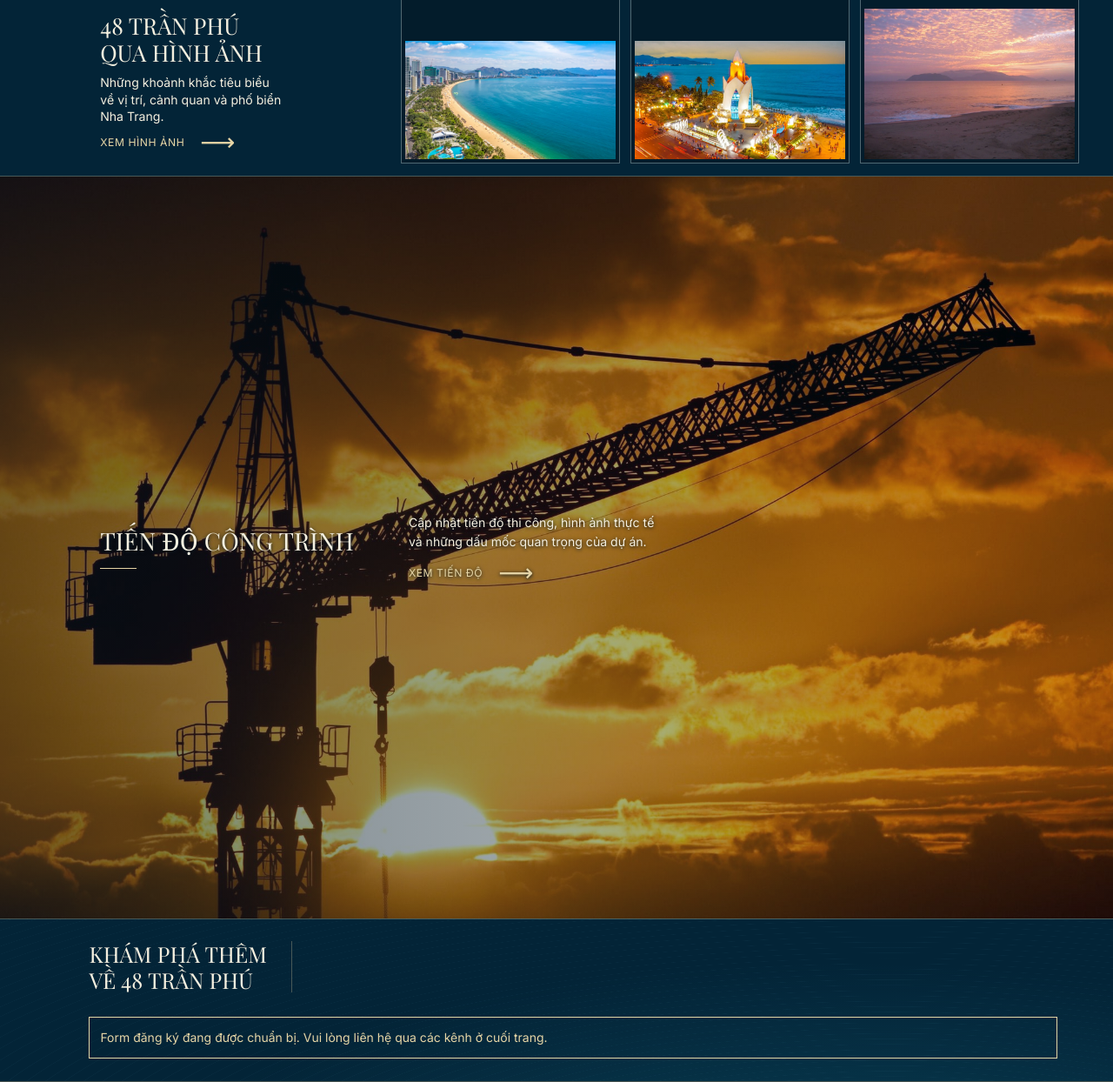
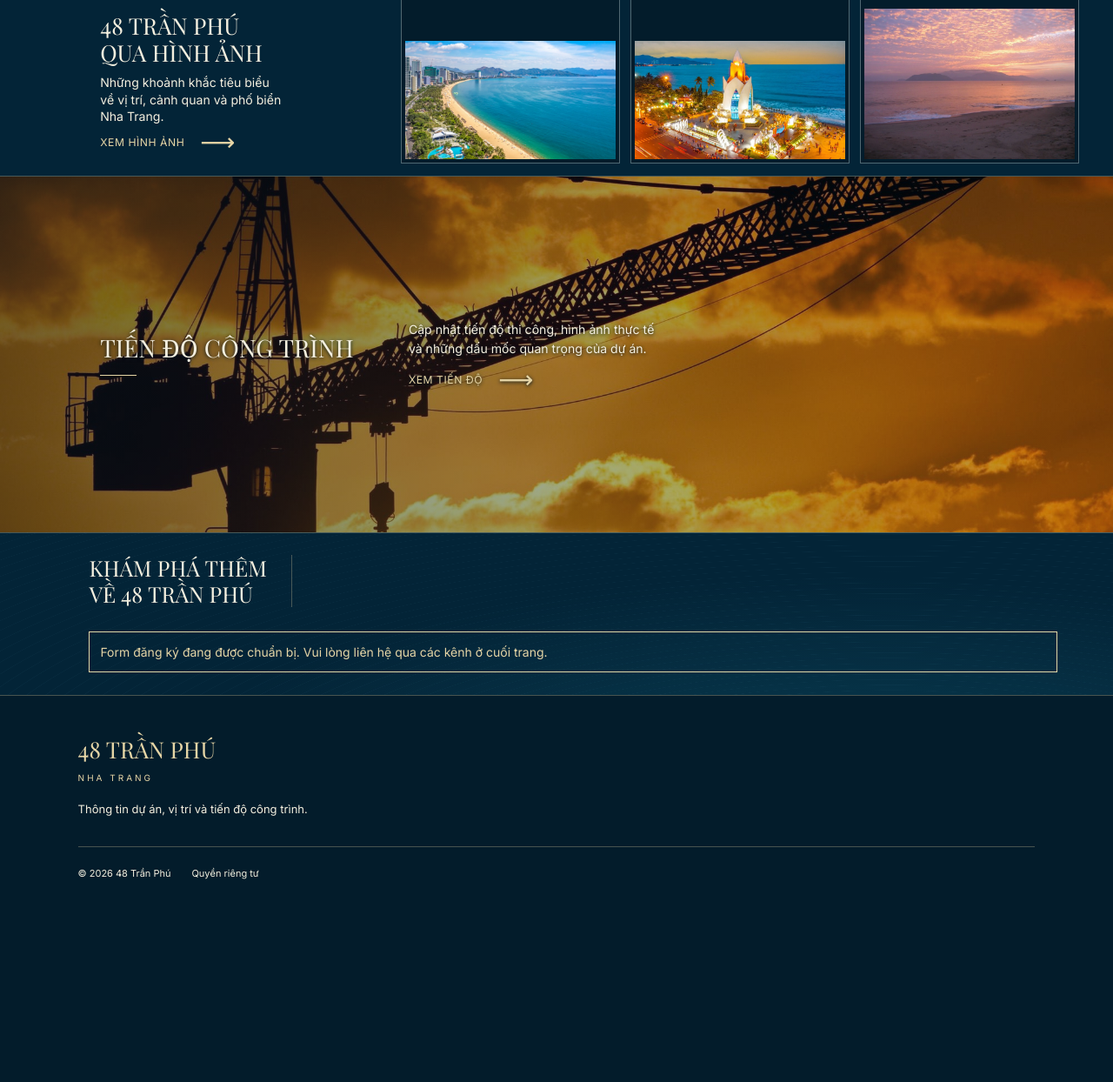
Before and after one commit to Ngoc1234567/48trangphu, a WordPress theme: template wp-content/themes/tran-phu-48/front-page.php in a window 1280 px wide. Shown: the part 1529-2773 px from the top of the page at 87% size. After the commit the page ends 2540 px from the top, so only its background shows below. Run offline with PHP 8.4 and a stand-in for WordPress, Linux system fonts and the light colour scheme; the site name, menu and one post (Sample post) are stand-ins, and other content is empty; some libraries are stand-ins or nearby versions; some web fonts are replaced.

Commit message:
update css for homepage

```diff
--- a/wp-content/themes/tran-phu-48/assets/home-classic.css
+++ b/wp-content/themes/tran-phu-48/assets/home-classic.css
@@ -145,9 +145,9 @@ html{scroll-behavior:smooth}
 .home-page .location{height:auto;min-height:0;max-height:none}
 .home-page .location>img{position:static;width:100%;height:auto;object-fit:contain;object-position:center;align-self:center}
 .home-page .location-copy{min-width:0}
-/* A shallow crop keeps the excavators above and the site cabins below. */
-.home-page .journal{aspect-ratio:3/2;min-height:0;align-items:center;text-shadow:0 1px 4px #001522}
-.home-page .journal-image{object-position:center;object-fit:cover}
+/* Limit the desktop banner height while keeping the machinery and site in view. */
+.home-page .journal{aspect-ratio:auto;min-height:clamp(400px,32vw,500px);align-items:center;text-shadow:0 1px 4px #001522}
+.home-page .journal-image{object-position:center 45%;object-fit:cover}
 .home-page .journal:after{background:linear-gradient(90deg,rgba(0,22,34,.55),rgba(0,22,34,.2))}
 /* Keep gallery controls clear of the image on phones, including landscape. */
 @media(max-width:700px),(max-height:500px){
@@ -168,5 +168,10 @@ html{scroll-behavior:smooth}
  .home-page .location .text-link{position:static;font-size:10px;gap:8px;min-height:36px;margin-top:6px}
  .home-page .location:after{display:none}
  .home-page .location-copy{position:static;width:100%;padding:24px 22px;background:var(--navy)}
+ .home-page .journal{min-height:clamp(300px,75vw,380px);padding:28px 24px;display:flex;flex-direction:column;align-items:flex-start;justify-content:center;gap:16px}
+ .home-page .journal-image{object-position:65% 45%}
+ .home-page .journal:after{background:linear-gradient(90deg,rgba(0,22,34,.78),rgba(0,22,34,.25))}
+ .home-page .journal-copy{max-width:280px}
+ .home-page .journal-copy p{display:block;margin:0 0 8px;font-size:14px;line-height:1.6}
  .home-page .journal-copy .text-link{position:static;opacity:1;font-size:11px;min-height:44px;margin-top:8px}
 }
```
